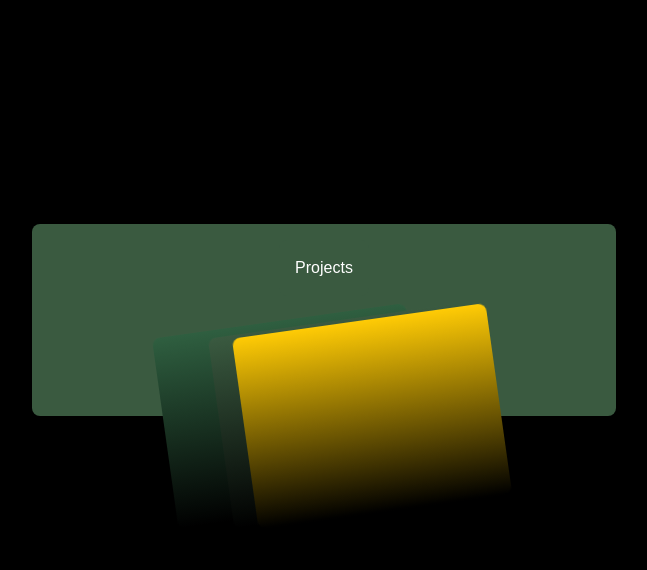
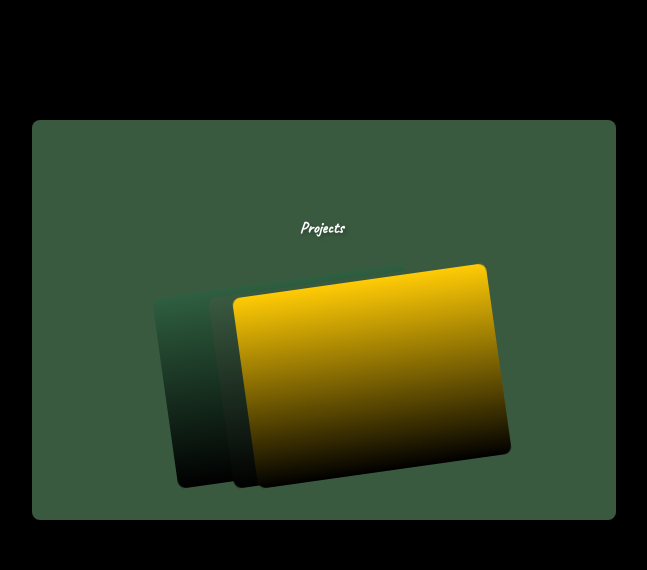
Before and after one commit to Mzwandile-Dlomo/portfolio, a React (Create React App) app: page / in a window 1280 px wide. Shown: the part 1080-1650 px from the top of the page, without its empty margins (616-1263 px from the left). Built offline with nearby package versions, Linux system fonts and the light colour scheme.

Commit message:
projects page positioned

```diff
--- a/src/components/sections/Projects.js
+++ b/src/components/sections/Projects.js
@@ -1,15 +1,16 @@
 import styled from 'styled-components';
 import { Link } from 'react-router-dom';
+import '@fontsource/caveat';
+
 
 const Container = styled.div`
   display: flex;
   flex-direction: column;
   align-items: center;
   width: 100%;
-  height: 100hv;
+  height: 100%;
   border-radius: 8px;
-  // padding: 4rem;
-  // margin-bottom: 4rem;
+  padding: 4rem;
   background-color: #3a5a40;
 `;
 
@@ -19,10 +20,6 @@ const Header = styled.div`
   background-color: #3a5a40;
   padding: 1rem;
   border-radius: 8px;
-`;
-
-const HeaderTitle = styled.h1`
-  color: white;
 `;
 
 const CardsContainer = styled.div`
@@ -80,6 +77,19 @@ const CardDetailsButton = styled(Link)`
   text-decoration: none;
 `;
 
+const Emphasis = styled.h1`
+  font-family: 'Caveat', cursive;
+  font-weight: bold;
+  color: white;
+  padding-right: 5px;
+  text-shadow: 2px 2px 4px rgba(0, 0, 0, 0.3);
+  perspective: 1000px;
+
+  &:hover{
+    color: #9BCF53;
+  }
+`;
+
 const SubText = styled.div`
   padding-top: 4rem;
   font-weight: 600;
@@ -90,7 +100,7 @@ const Projects = () => {
   return (
     <Container>
       <Header>
-        <HeaderTitle>Projects</HeaderTitle>
+        <Emphasis>Projects</Emphasis>
       </Header>
       <div className='flex flex-col justify-center items-center'>
         <div className='pt-8'>
```
